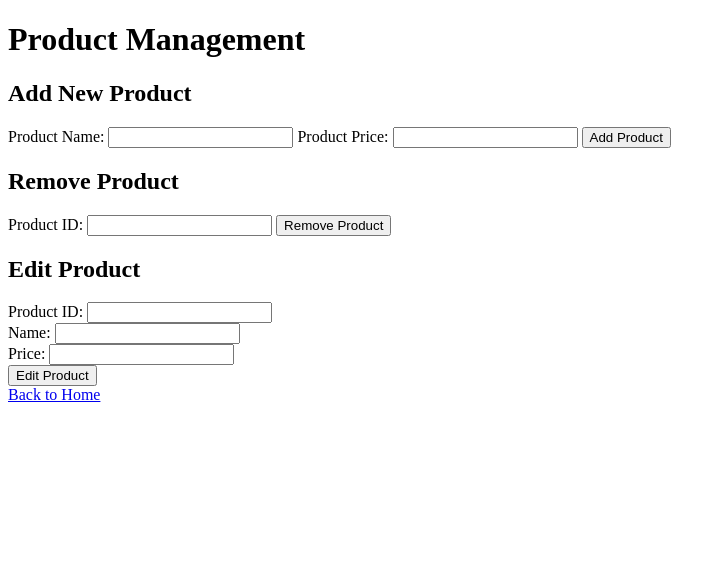
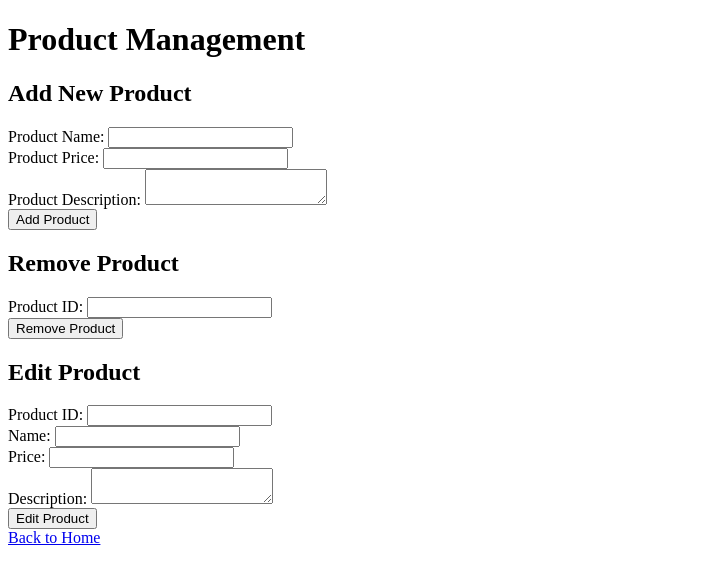
Before and after one commit to joseflneto/e_commerce_platform, a Flask app: page /product in a window 1280 px wide. Shown: the top 584 px of the page, without its empty margins (0-726 px from the left). Run offline with Flask 3, Linux system fonts and the light colour scheme; the visitor is signed in with stand-in values (Sample User, id 1).

Commit message:
feat: added product descriptions

```diff
--- a/app.py
+++ b/app.py
@@ -70,6 +70,7 @@ def place_order(username):
 
 def get_products():
     return load_data(PRODUCTS_FILE)
+
 
 # Função para limpar todos os arquivos JSON
 def clear_all_files():
@@ -231,25 +232,21 @@ def add_product():
     data = request.json
     name = data.get('name')
     price = data.get('price')
+    description = data.get('description', '')  # Novo campo
 
     if not name or not price:
         return jsonify({'error': 'Product name and price required'}), 400
 
     products = load_data(PRODUCTS_FILE)
 
-    # Certifique-se de que products é uma lista
     if not isinstance(products, list):
         products = []
 
-    # Gerar um novo ID
     new_id = str(len(products) + 1)
-
-    # Adicionar o novo produto
-    new_product = {'id': new_id, 'name': name, 'price': price}
+    new_product = {'id': new_id, 'name': name, 'price': price, 'description': description}
     products.append(new_product)
 
     save_data(PRODUCTS_FILE, products)
-
     return jsonify({'message': 'Product added successfully'}), 201
 
 
@@ -262,22 +259,22 @@ def edit_product():
     product_id = data.get('product_id')
     name = data.get('name')
     price = data.get('price')
+    description = data.get('description')  # Novo campo
 
     if not product_id or not name or not price:
         return jsonify({'error': 'Product ID, name, and price are required'}), 400
 
     products = load_data(PRODUCTS_FILE)
 
-    # Verificar se products é uma lista
     if not isinstance(products, list):
         return jsonify({'error': 'Product list is corrupted'}), 500
 
-    # Encontrar o produto a ser editado
     product_found = False
     for product in products:
         if product['id'] == product_id:
             product['name'] = name
             product['price'] = price
+            product['description'] = description  # Atualiza a descrição
             product_found = True
             break
 
@@ -286,7 +283,6 @@ def edit_product():
 
     save_data(PRODUCTS_FILE, products)
     return jsonify({'message': 'Product updated successfully'}), 200
-
 
 
 
--- a/static/script.js
+++ b/static/script.js
@@ -45,30 +45,35 @@ document.getElementById('addProductForm')?.addEventListener('submit', async (e)
     e.preventDefault();
     const productName = document.getElementById('productName').value;
     const productPrice = document.getElementById('productPrice').value;
+    const productDescription = document.getElementById('productDescription').value;
 
     const response = await fetch('/add_product', {
         method: 'POST',
         headers: {'Content-Type': 'application/json'},
-        body: JSON.stringify({name: productName, price: productPrice})
+        body: JSON.stringify({name: productName, price: productPrice, description: productDescription})
     });
 
     const result = await response.json();
     alert(result.message || result.error);
 });
 
-document.getElementById('removeProductForm')?.addEventListener('submit', async (e) => {
+document.getElementById('editProductForm')?.addEventListener('submit', async (e) => {
     e.preventDefault();
-    const productId = document.getElementById('productId').value;
+    const productId = document.getElementById('editProductId').value;
+    const productName = document.getElementById('editProductName').value;
+    const productPrice = document.getElementById('editProductPrice').value;
+    const productDescription = document.getElementById('editProductDescription').value;
 
-    const response = await fetch('/remove_product', {
+    const response = await fetch('/edit_product', {
         method: 'POST',
         headers: {'Content-Type': 'application/json'},
-        body: JSON.stringify({product_id: productId})
+        body: JSON.stringify({product_id: productId, name: productName, price: productPrice, description: productDescription})
     });
 
     const result = await response.json();
     alert(result.message || result.error);
 });
+
 
 
 document.getElementById('editProductForm')?.addEventListener('submit', async (e) => {
--- a/templates/product.html
+++ b/templates/product.html
@@ -12,16 +12,18 @@
     <h2>Add New Product</h2>
     <form id="addProductForm">
         <label for="productName">Product Name:</label>
-        <input type="text" id="productName" name="productName" required>
+        <input type="text" id="productName" name="name" required><br>
         <label for="productPrice">Product Price:</label>
-        <input type="number" id="productPrice" name="productPrice" required>
+        <input type="number" id="productPrice" name="price" step="0.01" required><br>
+        <label for="productDescription">Product Description:</label>
+        <textarea id="productDescription" name="description" required></textarea><br>
         <button type="submit">Add Product</button>
     </form>
 
     <h2>Remove Product</h2>
     <form id="removeProductForm">
         <label for="productId">Product ID:</label>
-        <input type="number" id="productId" name="productId" required>
+        <input type="number" id="productId" name="product_id" required><br>
         <button type="submit">Remove Product</button>
     </form>
 
@@ -29,16 +31,14 @@
     <form id="editProductForm">
         <label for="editProductId">Product ID:</label>
         <input type="text" id="editProductId" name="product_id" required><br>
-
         <label for="editProductName">Name:</label>
         <input type="text" id="editProductName" name="name" required><br>
-
         <label for="editProductPrice">Price:</label>
         <input type="number" id="editProductPrice" name="price" step="0.01" required><br>
-
+        <label for="editProductDescription">Description:</label>
+        <textarea id="editProductDescription" name="description" required></textarea><br>
         <button type="submit">Edit Product</button>
     </form>
-
 
     <a href="/">Back to Home</a>
 
--- a/templates/products.html
+++ b/templates/products.html
@@ -25,7 +25,8 @@
         products.forEach(product => {
             const li = document.createElement('li');
             li.innerHTML = `
-                <strong>${product.name}</strong> - $${product.price}
+                <strong>${product.name}</strong> - $${product.price} (ID: ${product.id})<br>
+                <em>${product.description}</em>
                 <button onclick="addToCart('${product.id}')">Add to Cart</button>
             `;
             productList.appendChild(li);
```
Also changed, not shown: products.json (+7 -9 lines).
